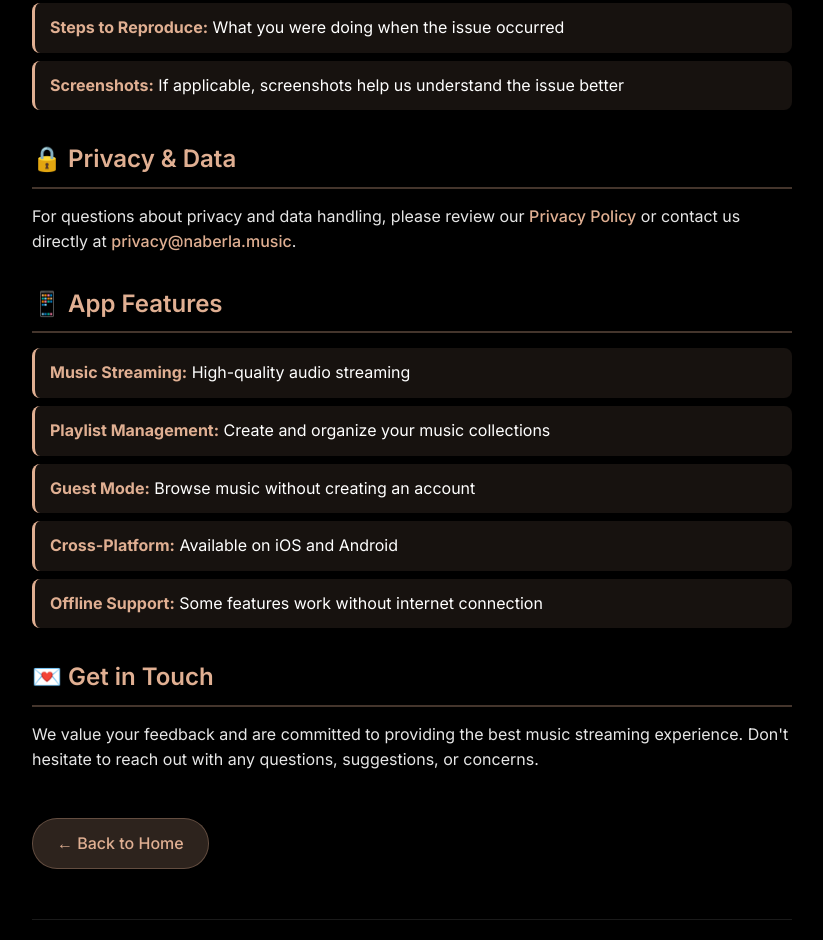
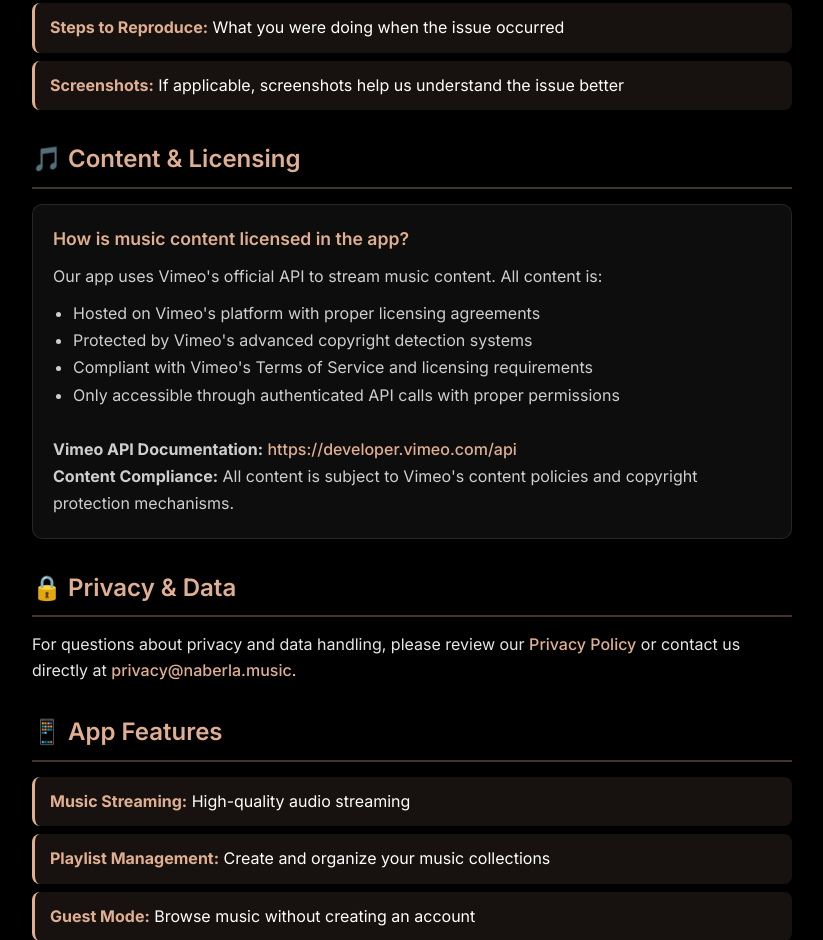
Before and after one commit to nacnacnacnac/naberlamusic, a plain HTML site: page support.html in a window 1280 px wide. Shown: the part 1871-2811 px from the top of the page, without its empty margins (228-1051 px from the left). Drawn offline with Linux system fonts and the light colour scheme.

Commit message:
Add Vimeo API licensing information to support page for iOS App Store compliance

```diff
--- a/support.html
+++ b/support.html
@@ -271,6 +271,23 @@
             <li><strong>Screenshots:</strong> If applicable, screenshots help us understand the issue better</li>
         </ul>
 
+        <h2>🎵 Content & Licensing</h2>
+        <div class="faq-item">
+            <div class="faq-question">How is music content licensed in the app?</div>
+            <div class="faq-answer">
+                Our app uses Vimeo's official API to stream music content. All content is:
+                <ul style="margin-top: 10px; padding-left: 20px;">
+                    <li>Hosted on Vimeo's platform with proper licensing agreements</li>
+                    <li>Protected by Vimeo's advanced copyright detection systems</li>
+                    <li>Compliant with Vimeo's Terms of Service and licensing requirements</li>
+                    <li>Only accessible through authenticated API calls with proper permissions</li>
+                </ul>
+                <br>
+                <strong>Vimeo API Documentation:</strong> <a href="https://developer.vimeo.com/api" class="contact-link" target="_blank">https://developer.vimeo.com/api</a><br>
+                <strong>Content Compliance:</strong> All content is subject to Vimeo's content policies and copyright protection mechanisms.
+            </div>
+        </div>
+
         <h2>🔒 Privacy & Data</h2>
         <p>For questions about privacy and data handling, please review our <a href="index.html" class="contact-link">Privacy Policy</a> or contact us directly at <a href="mailto:privacy@naberla.music" class="contact-link">privacy@naberla.music</a>.</p>
 
```
